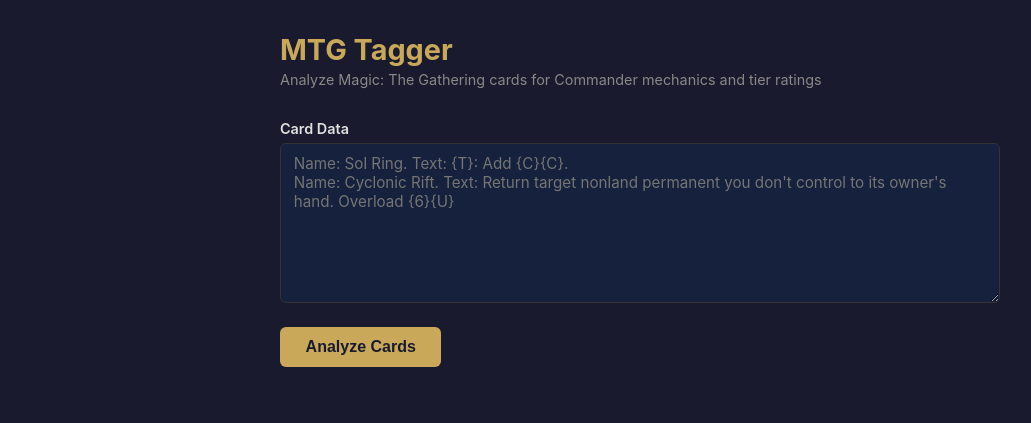
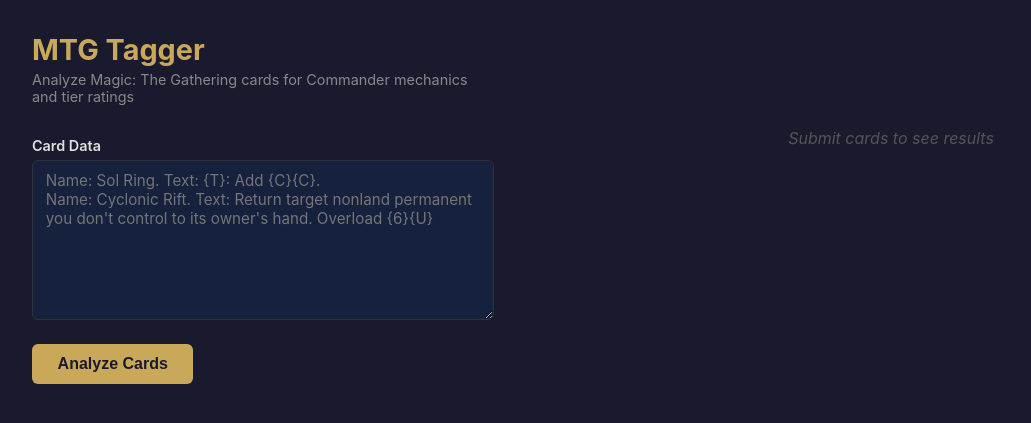
Before and after one commit to kferris10/mtg-tagger, a Flask app: page / in a window 1280 px wide. Shown: the top 423 px of the page, without its empty margins (0-1031 px from the left). Run offline with Flask 3, Linux system fonts and the light colour scheme.

Commit message:
Add two-panel dashboard layout with polished loading and error states
Replaces single-column layout with a CSS Grid dashboard: sticky left
input panel and scrollable right results panel. Adds animated gold
loading bar, slide-in error toast with auto-dismiss, empty state
placeholder, sticky category count chips, and mobile responsive
breakpoint.

Co-Authored-By: Claude Opus 4.6 <noreply@anthropic.com>

```diff
--- a/templates/index.html
+++ b/templates/index.html
@@ -13,7 +13,26 @@
             min-height: 100vh;
             padding: 2rem;
         }
-        .container { max-width: 720px; margin: 0 auto; }
+        .dashboard {
+            display: grid;
+            grid-template-columns: minmax(360px, 38%) 1fr;
+            gap: 2.5rem;
+            max-width: 1600px;
+            margin: 0 auto;
+        }
+        .left-panel {
+            position: sticky;
+            top: 2rem;
+            align-self: flex-start;
+        }
+        .right-panel {
+            position: relative;
+            min-height: 300px;
+        }
+        .right-panel.loading {
+            opacity: 0.5;
+            pointer-events: none;
+        }
         h1 {
             font-size: 1.8rem;
             margin-bottom: 0.25rem;
@@ -58,25 +77,81 @@
         }
         button:hover { background: #d4b96a; }
         button:disabled { opacity: 0.5; cursor: not-allowed; }
-        .loading {
-            display: none;
-            margin-top: 1rem;
-            color: #c9a959;
+
+        /* Loading bar */
+        .loading-bar {
+            height: 3px;
+            background: #333;
+            border-radius: 2px;
+            margin-top: 0.75rem;
+            overflow: hidden;
+            visibility: hidden;
         }
-        .loading.visible { display: block; }
-        .error {
-            display: none;
-            margin-top: 1rem;
-            padding: 0.8rem;
+        .loading-bar.visible { visibility: visible; }
+        .loading-bar::after {
+            content: "";
+            display: block;
+            width: 30%;
+            height: 100%;
+            background: #c9a959;
+            border-radius: 2px;
+            animation: loading-slide 1.2s ease-in-out infinite;
+        }
+        @keyframes loading-slide {
+            0%   { transform: translateX(-100%); }
+            100% { transform: translateX(433%); }
+        }
+
+        /* Error toast */
+        .error-toast {
+            position: fixed;
+            top: 2rem;
+            right: 2rem;
+            max-width: 400px;
+            padding: 0.8rem 2.5rem 0.8rem 1rem;
             background: #3a1a1a;
             border: 1px solid #a33;
             border-radius: 6px;
             color: #f88;
+            font-size: 0.9rem;
+            z-index: 100;
+            transform: translateX(calc(100% + 2rem));
+            transition: transform 0.3s ease;
         }
-        .error.visible { display: block; }
+        .error-toast.visible {
+            animation: toast-slide-in 0.3s ease forwards;
+        }
+        @keyframes toast-slide-in {
+            from { transform: translateX(calc(100% + 2rem)); }
+            to   { transform: translateX(0); }
+        }
+        .error-dismiss {
+            position: absolute;
+            top: 0.5rem;
+            right: 0.6rem;
+            background: none;
+            border: none;
+            color: #f88;
+            font-size: 1rem;
+            cursor: pointer;
+            padding: 0;
+            line-height: 1;
+            font-weight: 400;
+        }
+        .error-dismiss:hover { color: #faa; background: none; }
+
+        /* Empty state */
+        .empty-state {
+            color: #555;
+            font-style: italic;
+            text-align: center;
+            padding-top: 6rem;
+            font-size: 1rem;
+        }
+        .empty-state.hidden { display: none; }
+
         .results {
             display: none;
-            margin-top: 1.5rem;
         }
         .results.visible { display: block; }
         .results h2 {
@@ -140,6 +215,12 @@
             flex-wrap: wrap;
             gap: 0.5rem;
             margin-bottom: 1rem;
+            position: sticky;
+            top: 0;
+            background: #1a1a2e;
+            padding: 0.5rem 0;
+            z-index: 10;
+            border-bottom: 1px solid #333;
         }
         .count-chip {
             background: #16213e;
@@ -164,10 +245,18 @@
         .raw-toggle:hover { text-decoration: underline; background: none; }
         .raw-json { display: none; margin-top: 0.5rem; }
         .raw-json.visible { display: block; }
+
+        @media (max-width: 768px) {
+            .dashboard { grid-template-columns: 1fr; gap: 1.5rem; }
+            .left-panel { position: static; }
+            .category-counts { position: static; }
+            .error-toast { left: 1rem; right: 1rem; max-width: none; }
+        }
     </style>
 </head>
 <body>
-    <div class="container">
+    <div class="dashboard">
+        <div class="left-panel">
             <h1>MTG Tagger</h1>
             <p class="subtitle">Analyze Magic: The Gathering cards for Commander mechanics and tier ratings</p>
 
@@ -178,9 +267,15 @@ Name: Cyclonic Rift. Text: Return target nonland permanent you don't control to
             </div>
 
             <button id="submit-btn">Analyze Cards</button>
+            <div class="loading-bar" id="loading"></div>
+        </div>
 
-        <div class="loading" id="loading">Analyzing cards...</div>
-        <div class="error" id="error"></div>
+        <div class="right-panel" id="right-panel">
+            <div class="empty-state" id="empty-state">Submit cards to see results</div>
+            <div class="error-toast" id="error">
+                <button class="error-dismiss" id="error-dismiss">&times;</button>
+                <span id="error-msg"></span>
+            </div>
             <div class="results" id="results">
                 <h2>Results</h2>
                 <div id="results-table"></div>
@@ -190,16 +285,23 @@ Name: Cyclonic Rift. Text: Return target nonland permanent you don't control to
                 </div>
             </div>
         </div>
+    </div>
 
     <script>
         const btn = document.getElementById("submit-btn");
         const loading = document.getElementById("loading");
         const errorEl = document.getElementById("error");
+        const errorMsg = document.getElementById("error-msg");
+        const errorDismiss = document.getElementById("error-dismiss");
         const resultsEl = document.getElementById("results");
         const resultsContent = document.getElementById("results-content");
         const resultsTable = document.getElementById("results-table");
         const rawToggle = document.getElementById("raw-toggle");
         const rawJson = document.getElementById("raw-json");
+        const rightPanel = document.getElementById("right-panel");
+        const emptyState = document.getElementById("empty-state");
+
+        let errorTimer = null;
 
         const MECHANIC_LABELS = {
             ramp: "Ramp",
@@ -216,6 +318,14 @@ Name: Cyclonic Rift. Text: Return target nonland permanent you don't control to
             rawToggle.textContent = rawJson.classList.contains("visible")
                 ? "Hide raw JSON" : "Show raw JSON";
         });
+
+        function dismissError() {
+            errorEl.classList.remove("visible");
+            if (errorTimer) { clearTimeout(errorTimer); errorTimer = null; }
+        }
+
+        errorDismiss.addEventListener("click", dismissError);
+        errorEl.addEventListener("click", dismissError);
 
         function esc(str) {
             const d = document.createElement("div");
@@ -362,7 +472,8 @@ Name: Cyclonic Rift. Text: Return target nonland permanent you don't control to
 
             btn.disabled = true;
             loading.classList.add("visible");
-            errorEl.classList.remove("visible");
+            rightPanel.classList.add("loading");
+            dismissError();
             resultsEl.classList.remove("visible");
 
             const body = { card_data: cardData };
@@ -381,6 +492,7 @@ Name: Cyclonic Rift. Text: Return target nonland permanent you don't control to
                     return;
                 }
 
+                emptyState.classList.add("hidden");
                 renderResults(data.result);
                 resultsEl.classList.add("visible");
             } catch (e) {
@@ -392,12 +504,18 @@ Name: Cyclonic Rift. Text: Return target nonland permanent you don't control to
             } finally {
                 btn.disabled = false;
                 loading.classList.remove("visible");
+                rightPanel.classList.remove("loading");
             }
         });
 
         function showError(msg) {
-            errorEl.textContent = msg;
+            errorMsg.textContent = msg;
             errorEl.classList.add("visible");
+            if (errorTimer) clearTimeout(errorTimer);
+            errorTimer = setTimeout(() => {
+                errorEl.classList.remove("visible");
+                errorTimer = null;
+            }, 5000);
         }
     </script>
 </body>
--- a/test_app.py
+++ b/test_app.py
@@ -96,11 +96,14 @@ class TestIndexRoute:
             assert b'id="api-key"' not in resp.data
 
     def test_index_contains_results_structure(self):
-        """The page should contain the sortable results table UI elements."""
+        """The page should contain the dashboard layout and sortable results table UI elements."""
         app, _ = _make_app(env_key="")
         with app.test_client() as c:
             resp = c.get("/")
             html = resp.data
+            assert b"dashboard" in html
+            assert b"left-panel" in html
+            assert b"right-panel" in html
             assert b'id="results-table"' in html
             assert b'id="raw-toggle"' in html
             assert b'id="raw-json"' in html
@@ -125,6 +128,7 @@ class TestIndexRoute:
             resp = c.get("/")
             html = resp.data
             assert b"Error rendering results" in html
+            assert b"error-toast" in html
 
 
 # ---------- POST /analyze — response shape ----------
```
Lines whose indentation alone changed are shown as unchanged.
